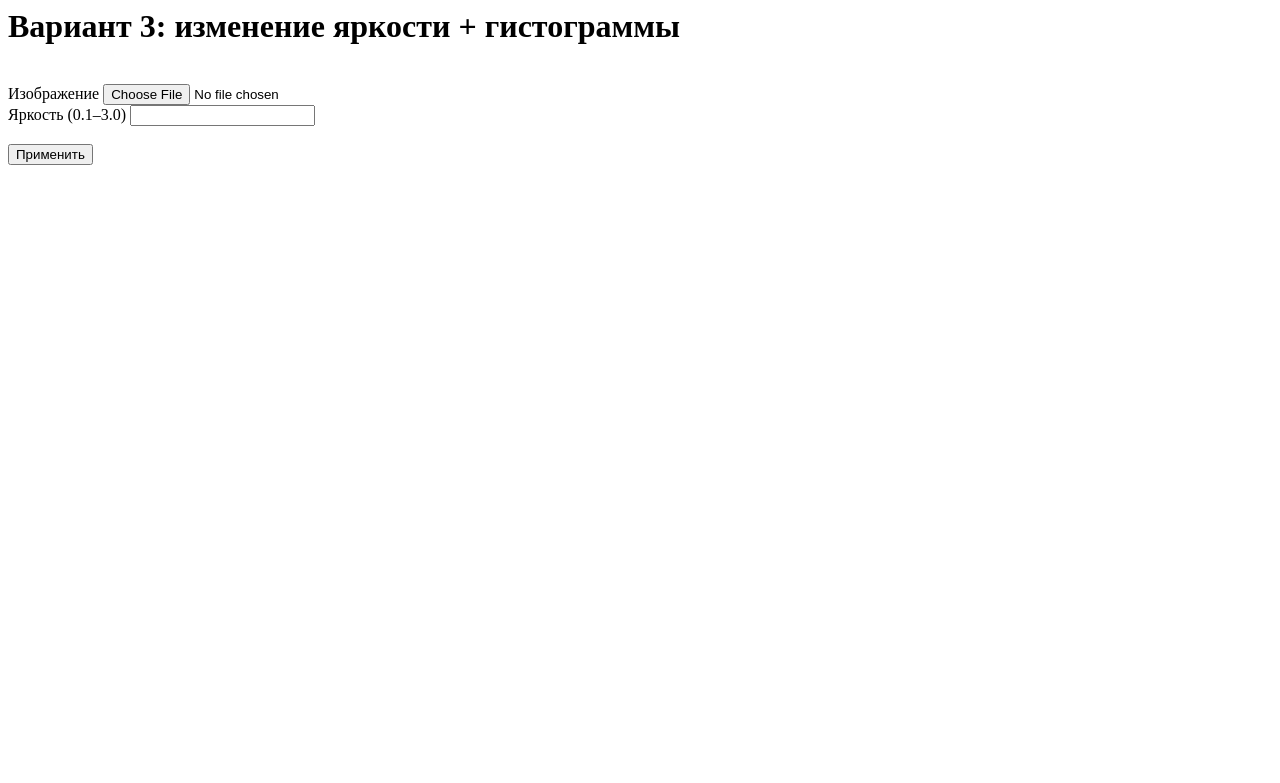
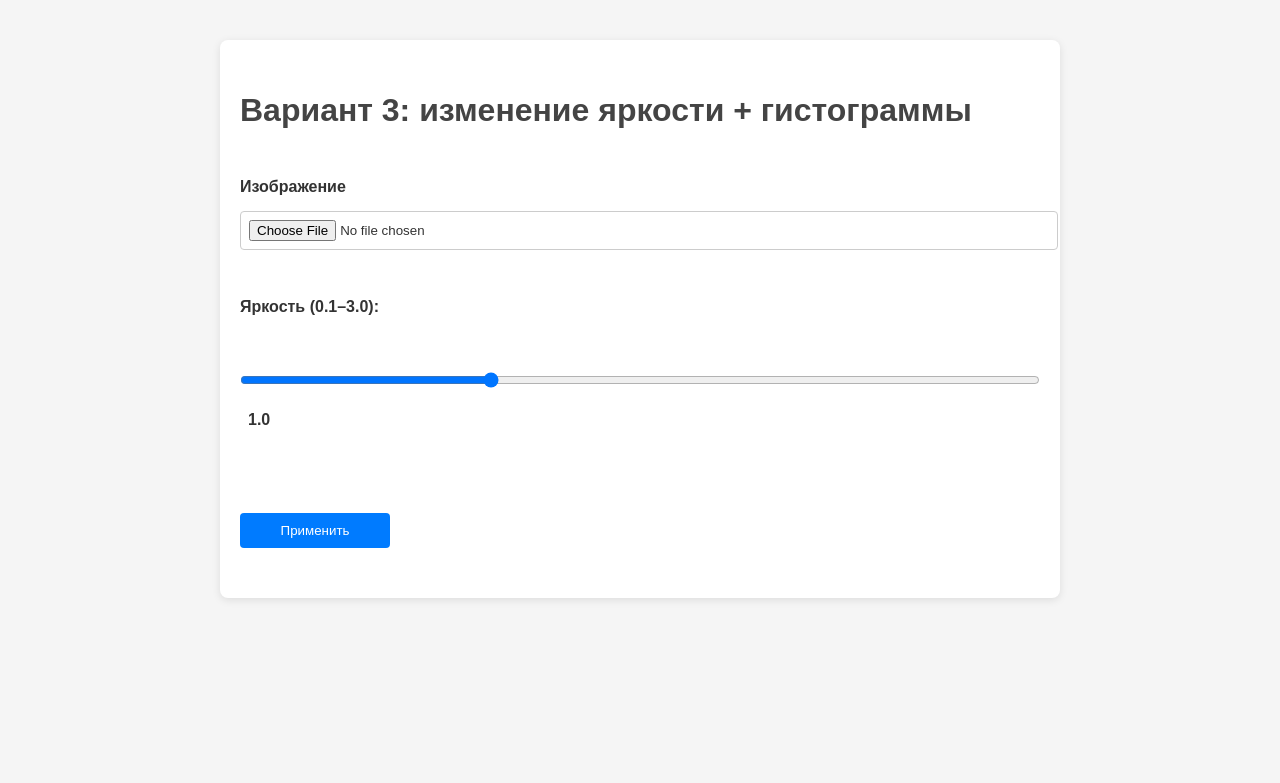
Before and after one commit to as-korol/flask, a Flask app: page / in a window 1280 px wide. Shown: the top 783 px of the page. Run offline with Flask 3, Linux system fonts and the light colour scheme; some libraries are stand-ins or nearby versions.

Commit message:
Релиз

```diff
--- a/flaskapp/app.py
+++ b/flaskapp/app.py
@@ -1,4 +1,4 @@
-from flask import Flask, render_template, request
+from flask import Flask, render_template, request, send_from_directory
 from PIL import Image, ImageEnhance
 import numpy as np
 import matplotlib.pyplot as plt
@@ -9,7 +9,7 @@ from wtforms.validators import InputRequired, NumberRange
 
 app = Flask(__name__)
 app.config.update(
-    SECRET_KEY='secret',
+    SECRET_KEY='CHANGE_ME',
     RECAPTCHA_PUBLIC_KEY='6LefSTIrAAAAADS-eIObBaDZzTweBxygSRsC5Pvg',
     RECAPTCHA_PRIVATE_KEY='6LefSTIrAAAAAOfWkruoykjWN5n4dINe36K8Z6Zx',
     UPLOAD_FOLDER='../static/uploads',
@@ -20,7 +20,7 @@ os.makedirs(app.config['OUTPUT_FOLDER'], exist_ok=True)
 
 class BrightnessForm(FlaskForm):
     image = FileField('Изображение', validators=[InputRequired()])
-    level = FloatField('Яркость (0.1–3.0)', validators=[InputRequired(), NumberRange(0.1,3.0)])
+    level = FloatField('Яркость 0.1–3.0', validators=[InputRequired(), NumberRange(0.1,3.0)])
     recaptcha = RecaptchaField()
     submit = SubmitField('Применить')
 
@@ -35,20 +35,47 @@ def plot_histogram(arr, path):
     plt.savefig(path)
     plt.close()
 
+@app.route('/uploads/<path:filename>')
+def uploaded_file(filename):
+    return send_from_directory(app.config['UPLOAD_FOLDER'], filename)
+
+@app.route('/outputs/<path:filename>')
+def output_file(filename):
+    return send_from_directory(app.config['OUTPUT_FOLDER'], filename)
+
 @app.route('/', methods=['GET','POST'])
 def index():
     form = BrightnessForm()
     if form.validate_on_submit():
-        f = form.image.data; lvl = form.level.data
-        in_path = os.path.join(app.config['UPLOAD_FOLDER'], f.filename); f.save(in_path)
+        f = form.image.data
+        lvl = form.level.data
+
+        orig_name = f.filename
+        in_path = os.path.join(app.config['UPLOAD_FOLDER'], orig_name)
+        f.save(in_path)
+
         img = Image.open(in_path)
         out = ImageEnhance.Brightness(img).enhance(lvl)
-        out_name = f'bright_{lvl}_{f.filename}'; out_path = os.path.join(app.config['OUTPUT_FOLDER'], out_name); out.save(out_path)
-        arr_in, arr_out = np.array(img), np.array(out)
-        hist_in = os.path.join(app.config['OUTPUT_FOLDER'], 'in_'+f.filename+'.png')
-        hist_out = os.path.join(app.config['OUTPUT_FOLDER'], 'out_'+f.filename+'.png')
-        plot_histogram(arr_in, hist_in); plot_histogram(arr_out, hist_out)
-        return render_template('index.html', form=form, orig=in_path, out=out_path, h1=hist_in, h2=hist_out)
+        base, ext = os.path.splitext(orig_name)
+
+        out_name = f'bright_{lvl}_{base}{ext}'
+        out_path = os.path.join(app.config['OUTPUT_FOLDER'], out_name)
+        out.save(out_path)
+
+        hist_in_name  = f'in_{base}.png'
+        hist_out_name = f'out_{base}.png'
+        hist_in_path  = os.path.join(app.config['OUTPUT_FOLDER'], hist_in_name)
+        hist_out_path = os.path.join(app.config['OUTPUT_FOLDER'], hist_out_name)
+
+        plot_histogram(np.array(img), hist_in_path)
+        plot_histogram(np.array(out), hist_out_path)
+
+        return render_template('index.html',
+                               form=form,
+                               orig_filename=orig_name,
+                               out_filename=out_name,
+                               hist_in_filename=hist_in_name,
+                               hist_out_filename=hist_out_name)
     return render_template('index.html', form=form)
 
 if __name__=='__main__':
--- /dev/null
+++ b/flaskapp/static/css/style.css
@@ -0,0 +1,80 @@
+body {
+    font-family: Arial, sans-serif;
+    background: #f5f5f5;
+    color: #333;
+    margin: 0;
+    padding: 0;
+}
+
+.container {
+    max-width: 800px;
+    margin: 40px auto;
+    padding: 20px;
+    background: #fff;
+    box-shadow: 0 2px 8px rgba(0, 0, 0, 0.1);
+    border-radius: 8px;
+}
+
+h1,
+h2,
+h3 {
+    color: #444;
+    margin-top: 1em;
+    margin-bottom: 0.5em;
+}
+
+form {
+    display: grid;
+    grid-template-columns: 1fr;
+    row-gap: 15px;
+    margin-bottom: 30px;
+}
+
+label {
+    font-weight: bold;
+}
+
+input[type="file"],
+input[type="text"],
+input[type="number"] {
+    width: 100%;
+    padding: 8px;
+    border: 1px solid #ccc;
+    border-radius: 4px;
+}
+
+button,
+input[type="submit"] {
+    width: 150px;
+    padding: 10px;
+    background: #007BFF;
+    color: #fff;
+    border: none;
+    border-radius: 4px;
+    cursor: pointer;
+}
+
+button:hover,
+input[type="submit"]:hover {
+    background: #0056b3;
+}
+
+img {
+    display: block;
+    max-width: 100%;
+    height: auto;
+    margin: 10px 0;
+    border: 1px solid #ddd;
+    border-radius: 4px;
+    box-shadow: 0 1px 4px rgba(0, 0, 0, 0.1);
+}
+
+input[type="range"] {
+    width: 100%;
+    margin: 8px 0;
+}
+
+output {
+    font-weight: bold;
+    margin-left: 8px;
+}
--- a/flaskapp/templates/base.html
+++ b/flaskapp/templates/base.html
@@ -1,7 +1,9 @@
+<!doctype html>
 <html lang="ru">
 <head>
   <meta charset="utf-8">
   <title>Яркость изображения</title>
+  <link rel="stylesheet" href="{{ url_for('static', filename='css/style.css') }}">
 </head>
 <body>
   <div class="container">
--- a/flaskapp/templates/index.html
+++ b/flaskapp/templates/index.html
@@ -3,17 +3,27 @@
 <h1>Вариант 3: изменение яркости + гистограммы</h1>
 <form method="post" enctype="multipart/form-data">
   {{ form.csrf_token }}<br>
+
   {{ form.image.label }} {{ form.image }}<br>
-    {{ form.level.label }} {{ form.level }}<br>
+
+  <label for="level">Яркость (0.1–3.0):</label><br>
+  <input id="level" name="level" type="range" min="0.1" max="3.0" step="0.1" value="{{ form.level.data or 1.0 }}"
+    oninput="level_output.value = value">
+  <output name="level_output">{{ form.level.data or 1.0 }}</output><br><br>
+
   {{ form.recaptcha }}<br>
   {{ form.submit }}
 </form>
-  {% if orig %}
-    <h2>Исходное</h2>
-    <img src="{{ orig }}" width="200"><br>
-    <img src="{{ h1 }}" width="200"><br>
-    <h2>Результат</h2>
-    <img src="{{ out }}" width="200"><br>
-    <img src="{{ h2 }}" width="200"><br>
+
+{% if orig_filename %}
+<h2>Исходное изображение</h2>
+<img src="{{ url_for('uploaded_file', filename=orig_filename) }}" width="300"><br>
+<h3>Гистограмма исходного</h3>
+<img src="{{ url_for('output_file', filename=hist_in_filename) }}" width="300"><br>
+
+<h2>Результат (яркость: {{ form.level.data }} )</h2>
+<img src="{{ url_for('output_file', filename=out_filename) }}" width="300"><br>
+<h3>Гистограмма результата</h3>
+<img src="{{ url_for('output_file', filename=hist_out_filename) }}" width="300"><br>
 {% endif %}
 {% endblock %}
```
Also changed, not shown: flaskapp/static/outputs/bright_3.0_Снимок экрана 2025-05-08 170212.png (added), flaskapp/static/outputs/in_Снимок экрана 2025-05-08 170212.png (added), flaskapp/static/outputs/out_Снимок экрана 2025-05-08 170212.png (added), flaskapp/static/uploads/Снимок экрана 2025-05-08 170212.png (added), 3 other files. Lines whose indentation alone changed are shown as unchanged.
